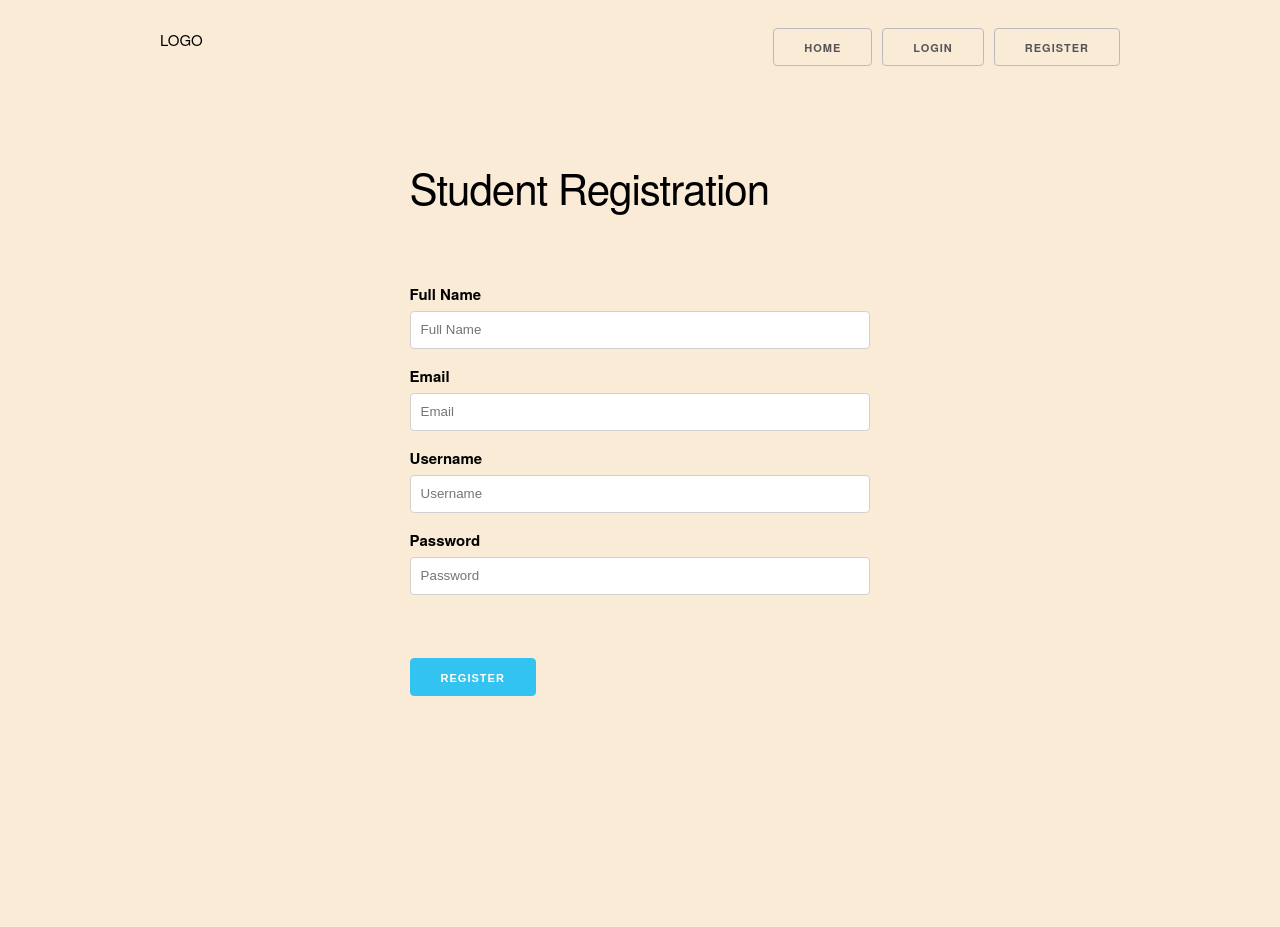
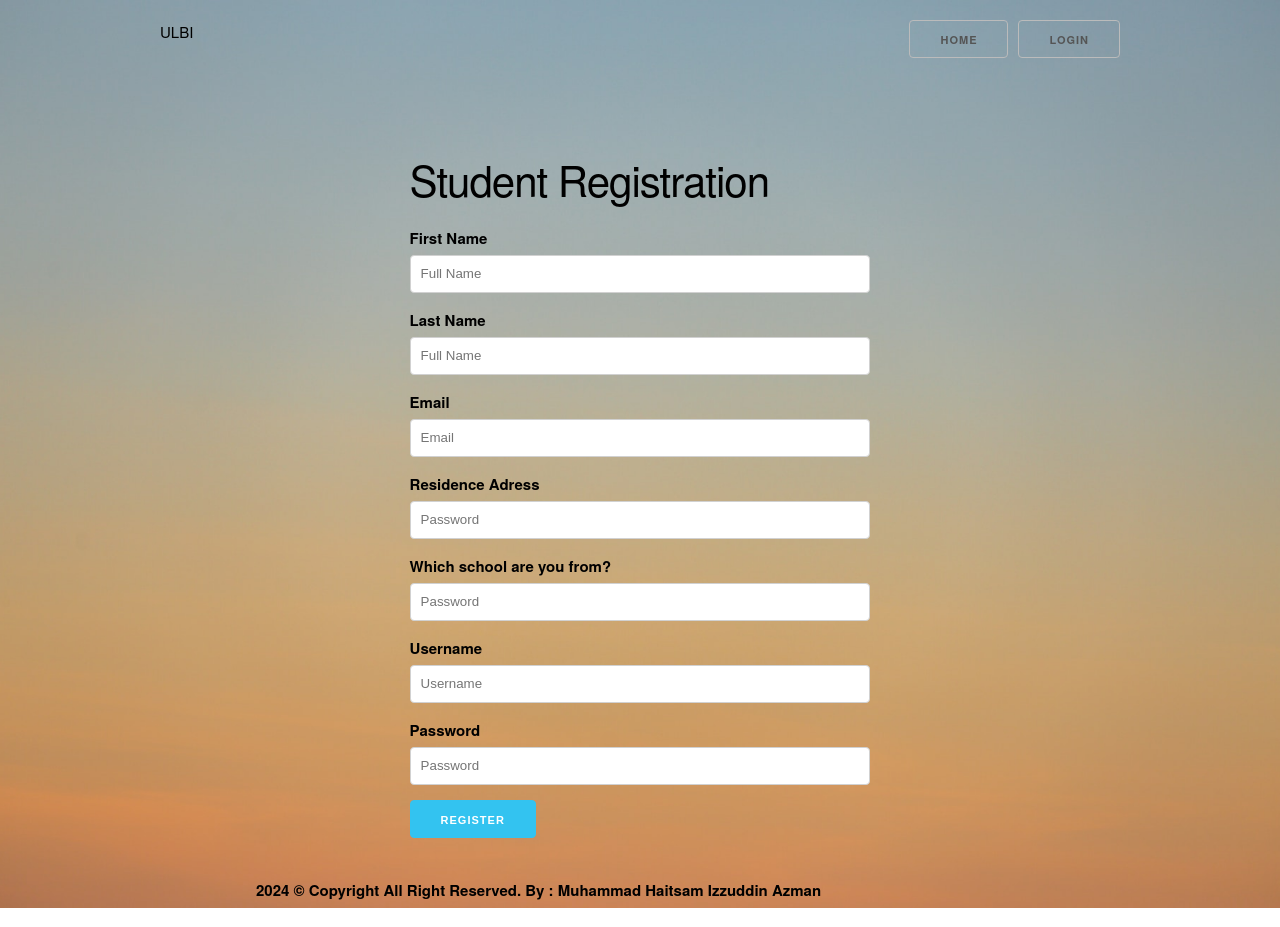
Before and after one commit to Sam9100/Project-1, a plain HTML site: page Register.html in a window 1280 px wide. Before the commit the page ends 800 px from the top, so only its background shows below. Drawn offline with nearby package versions, Linux system fonts and the light colour scheme.

Commit message:
Add files via upload

```diff
--- a/Register.html
+++ b/Register.html
@@ -14,15 +14,14 @@
     <link rel="stylesheet" href="index.css" />
 </head>
 
-<body>
+<body style="background-image: url(image/background.jpg);" >
     <div class="section menu">
         <div class="container">
         <div class="row nav">
-            <p class="logo u-pull-left">LOGO</p>
+            <p class="logo u-pull-left">ULBI</p>
             <ul class="u-pull-right">
                 <li><a class="button" href="index.html">Home</a></li>
                 <li><a class="button" href="Login.html">Login</a></li>
-                <li><a class="button" href="Register.html">Register</a></li>
             </ul>
             <div class="u-cf"></div>
         </div>
@@ -34,11 +33,16 @@
             <div class="row register">
                 <div class="six columns offset-by-three">
                     <h2>Student Registration</h2>
-                    <br></br>
                     <form id="registrationForm">
                         <div class="row">
                             <div class="twelve columns">
-                                <label for="fullname">Full Name</label>
+                                <label for="fullname">First Name</label>
+                                <input class="u-full-width" type="text" placeholder="Full Name" id="fullname" name="fullname">
+                            </div>
+                        </div>
+                        <div class="row">
+                            <div class="twelve columns">
+                                <label for="fullname">Last Name</label>
                                 <input class="u-full-width" type="text" placeholder="Full Name" id="fullname" name="fullname">
                             </div>
                         </div>
@@ -46,6 +50,18 @@
                             <div class="twelve columns">
                                 <label for="email">Email</label>
                                 <input class="u-full-width" type="email" placeholder="Email" id="email" name="email">
+                            </div>
+                        </div>
+                        <div class="row">
+                            <div class="twelve columns">
+                                <label for="password">Residence Adress</label>
+                                <input class="u-full-width" type="password" placeholder="Password" id="password" name="password">
+                            </div>
+                        </div>
+                        <div class="row">
+                            <div class="twelve columns">
+                                <label for="password">Which school are you from?</label>
+                                <input class="u-full-width" type="password" placeholder="Password" id="password" name="password">
                             </div>
                         </div>
                         <div class="row">
@@ -60,12 +76,19 @@
                                 <input class="u-full-width" type="password" placeholder="Password" id="password" name="password">
                             </div>
                         </div>
-                        <br></br>
                         <input class="button-primary" type="submit" value="Register">
                     </form>
                 </div>
             </div>
+            <div class="footer">
+                <div class="container">
+                    <footer id="footer" class="twelve columns">
+                        <p class="text-centre text-bold" >2024 &copy; Copyright All Right Reserved. By : Muhammad Haitsam Izzuddin Azman</p>
+                    </footer>
+                </div>
+            </div>
         </div>
+
     </div>
 
 </body>
--- a/index.css
+++ b/index.css
@@ -1,6 +1,10 @@
 body {
-    background-color:antiquewhite;
+    background-color: antiquewhite;
     color: black;
+    background: no-repeat center center;
+    background-size: cover;
+    margin: 0;
+    padding: 0;
 }
 
 .nav {
@@ -23,3 +27,27 @@ ul {
 li {
     margin-left: 1rem;
 }
+
+.section.hero {
+
+
+    padding: 10px;
+    background-color: rgba(0, 0, 0, 0.3);
+    width: 40%;
+
+}
+
+
+.footer {
+    position: absolute;
+    width: 100%;
+    bottom: 0;
+    height: 10px;
+    display: flex;
+    align-items: center;
+    justify-content: center;
+}
+
+.footer p {
+    font-weight: bold;
+}
```
Also changed, not shown: Login.html (+10 -4 lines), index.html (+7 -50 lines), image/background.jpg (added), 1 other file.
